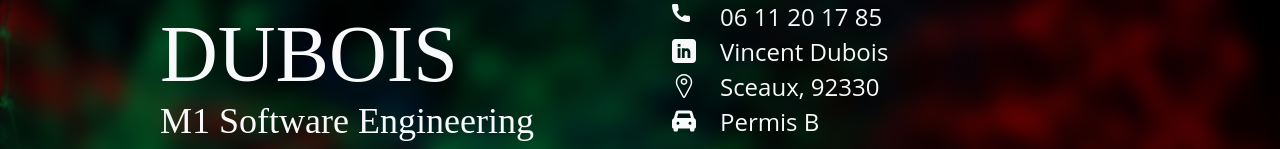
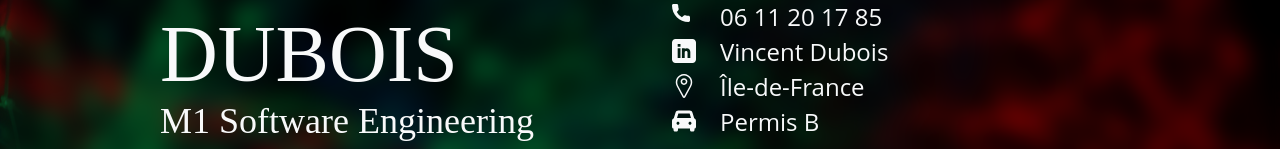
Before and after one commit to vincentdbs/MyCVReact, a React (Create React App) app: page / in a window 1280 px wide. Shown: the part 349-498 px from the top of the page. Built offline with nearby package versions, Linux system fonts and the light colour scheme.

Commit message:
traduction + patch link footer

```diff
--- a/src/Ressources/Component/Footer.js
+++ b/src/Ressources/Component/Footer.js
@@ -7,10 +7,10 @@ const Footer = () => {
     return (
         <div className="footer">
             <div className="footer-div-icon">
-                <a href={"https://www.linkedin.com/in/vincent-dbs/"} target={"__blank"}>
+                <a href="https://www.linkedin.com/in/vincent-dbs/" rel="noopener noreferrer" target="_blank">
                     <SVG className="logo-footer" path={svgPath.linkedin} />
                 </a>
-                <a href={"https://github.com/vincentdbs/"} target={"__blank"}>
+                <a href="https://github.com/vincentdbs/" rel="noopener noreferrer" target="_blank">
                     <SVG className="logo-footer" path={svgPath.github} />
                 </a>
             </div>
--- a/src/Ressources/JSON/contenten.json
+++ b/src/Ressources/JSON/contenten.json
@@ -17,7 +17,7 @@
          "mail":"vincent.dubois@efrei.net",
          "phone":"+33 6 11 20 17 85",
          "linkedin":"Vincent Dubois",
-         "address":"Sceaux, 92330, France",
+         "address":"Île-de-France , France",
          "car":"Car driving licence"
       }
    },
--- a/src/Ressources/JSON/contentfr.json
+++ b/src/Ressources/JSON/contentfr.json
@@ -17,7 +17,7 @@
          "mail":"vincent.dubois@efrei.net",
          "phone":"06 11 20 17 85",
          "linkedin":"Vincent Dubois",
-         "address":"Sceaux, 92330",
+         "address":"Île-de-France",
          "car":"Permis B"
       }
    },
```
